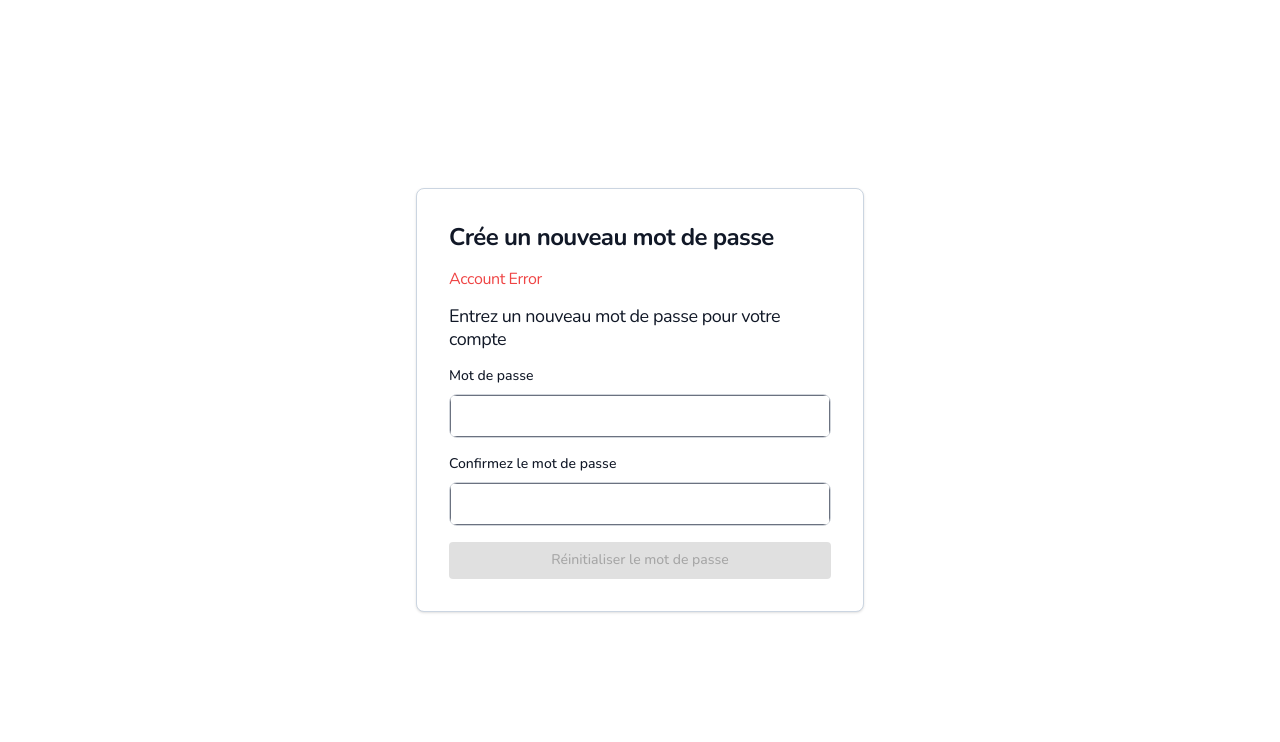
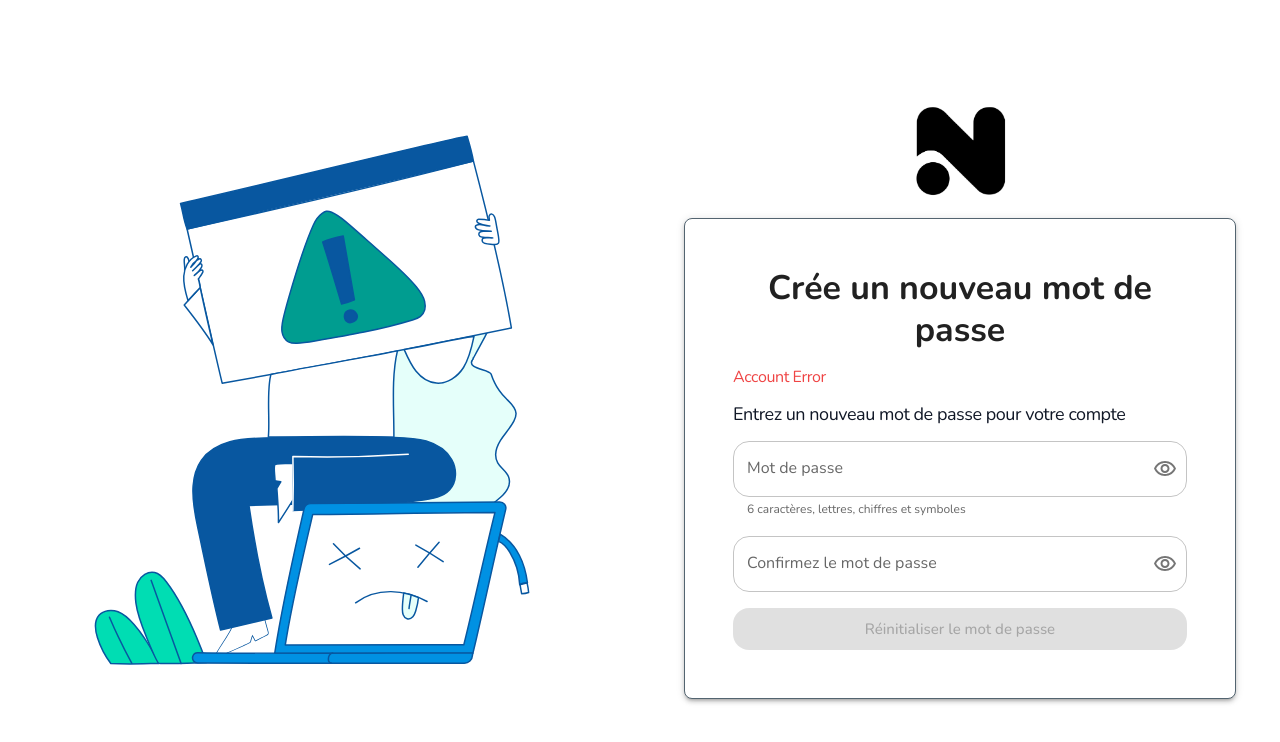
Before and after one commit to noted-eip/web, a React (Create React App) app: page /reset_password_password in a window 1280 px wide. Shown: the top 742 px of the page. Built offline with nearby package versions, Linux system fonts and the light colour scheme; no server answers.

Commit message:
feat: tep

```diff
--- a/src/components/container/ContainerMd.tsx
+++ b/src/components/container/ContainerMd.tsx
@@ -1,3 +1,4 @@
+import { Container, Paper } from '@mui/material'
 import React, { ReactNode } from 'react'
 
 interface ContainerMdProps {
@@ -5,13 +6,20 @@ interface ContainerMdProps {
 }
 
 const ContainerMd: React.FC<ContainerMdProps> = ({ children }) => {
-  return (<div>
-    <div className='mx-auto flex flex-col items-center justify-center px-6 py-8 lg:py-0'>
-      <div className='w-full rounded-lg border border-slate-300 bg-white p-6 shadow dark:border dark:border-gray-700 dark:bg-gray-800 sm:max-w-md sm:p-8 md:mt-0'>
+  return (
+    <Container component='div' maxWidth='sm'>
+      <Paper elevation={3} sx={{ p: 6, border: '1px solid #536470', borderRadius: '8px', backgroundColor: '#FFFFFF' }}>
         {children}
-      </div>
-    </div>
-  </div>)
+      </Paper>
+    </Container>
+  )
+  // return (<div>
+  //   <div className='mx-auto flex flex-col items-center justify-center px-6 py-8 lg:py-0'>
+  //     <div className='w-full rounded-lg border border-slate-300 bg-white p-6 shadow dark:border dark:border-gray-700 dark:bg-gray-800 sm:max-w-md sm:p-8 md:mt-0'>
+  //       {children}
+  //     </div>
+  //   </div>
+  // </div>)
 }
 
 export default ContainerMd
--- a/src/components/view/Authentication.tsx
+++ b/src/components/view/Authentication.tsx
@@ -2,25 +2,44 @@ import { Box, Grid } from '@mui/material'
 import Lottie from 'lottie-react'
 import React, { ReactNode } from 'react'
 
-import animationData from '../../assets/animations/login.json'
+// import notFoundAnim from '../../assets/animations/404.json'
+// import emptyBoxAnim from '../../assets/animations/empty-box.json'
+import errorAnim from '../../assets/animations/error.json'
+import loginAnim from '../../assets/animations/login.json'
+// import processAnim from '../../assets/animations/process.json'
 import notedLogo from '../../assets/logo/noted_logo.png'
 import ContainerMd from '../../components/container/ContainerMd'
 
 interface AuthenticationProps {
+  animName: string;
   children: ReactNode;
 }
 
-const Authentication: React.FC<AuthenticationProps> = ({ children }) => {
+// interface AnimArr {
+//   name: string
+//   anim: string
+// }
+
+// const animArray: AnimArr = [
+//   {name: 'notFound', anim: notFoundAnim},
+//   {name: 'process', anim: processAnim},
+//   {name: 'emptyBox', anim: emptyBoxAnim},
+//   {name: 'login', anim: loginAnim},
+//   {name: 'error', anim: errorAnim},
+// ]
+
+const Authentication: React.FC<AuthenticationProps> = ({ animName, children  }) => {
   return (
     <Grid container component='main' sx={{ height: '100vh' }}>
       {/* Image à droite */}
       <Grid item xs={false} sm={4} md={5} lg={6}>
         <Lottie
-          animationData={animationData}
+          animationData={animName === 'login' ? loginAnim : errorAnim}
           loop
           autoplay
           className='h-full w-full object-cover'
         />
+
       </Grid>
       {/* Logo et formulaire */}
       <Grid item xs={12} sm={8} md={7} lg={6}>
--- a/src/i18n/lang/en.ts
+++ b/src/i18n/lang/en.ts
@@ -46,6 +46,7 @@ const enTranslation: LocaleTypedMessages = {
   'RESETPWD.Pwd.title': 'Create a new password',
   'RESETPWD.Pwd.desc': 'Enter a new password for your account',
   'RESETPWD.Pwd.form': 'Confirm Password',
+  'RESETPWD.Pwd.form2': 'Not the same password',
 
   /*    LANDING    */
   /* Description */
--- a/src/i18n/lang/fr.ts
+++ b/src/i18n/lang/fr.ts
@@ -23,6 +23,7 @@ const frTranslation: LocaleTypedMessages = {
   'SIGNIN.signinGoogle': 'Connectez-vous avec Google',
   'SIGNIN.resetPwd': 'Réinitialiser le mot de passe',
 
+
   /*  Signup  */
   'SIGNUP.title': 'Créer un compte',
   'SIGNUP.signupGoogle': 'S\'inscrire avec Google',
@@ -46,6 +47,7 @@ const frTranslation: LocaleTypedMessages = {
   'RESETPWD.Pwd.title': 'Crée un nouveau mot de passe',
   'RESETPWD.Pwd.desc': 'Entrez un nouveau mot de passe pour votre compte',
   'RESETPWD.Pwd.form': 'Confirmez le mot de passe',
+  'RESETPWD.Pwd.form2': 'Mot de passe différent',
 
   /*    LANDING    */
   /* Description */
--- a/src/i18n/lang/keys.ts
+++ b/src/i18n/lang/keys.ts
@@ -67,6 +67,7 @@ export enum TranslationKeys {
   'RESETPWD.Pwd.title',
   'RESETPWD.Pwd.desc',
   'RESETPWD.Pwd.form',
+  'RESETPWD.Pwd.form2',
 
   /*    LANDING    */
   /* Description */
--- a/src/views/reset-password/ResetPasswordPassword.tsx
+++ b/src/views/reset-password/ResetPasswordPassword.tsx
@@ -1,27 +1,30 @@
+import { VisibilityOffOutlined, VisibilityOutlined } from '@mui/icons-material'
+import { FormControl, FormHelperText,IconButton, InputAdornment, InputLabel, OutlinedInput } from '@mui/material'
 import Button from '@mui/material/Button'
 import Stack from '@mui/material/Stack'
+import Typography from '@mui/material/Typography'
 import React from 'react'
 import { toast } from 'react-hot-toast'
 import { useNavigate } from 'react-router-dom'
 
-import ContainerMd from '../../components/container/ContainerMd'
-import OldInput from '../../components/form/OldInput'
 import Notification from '../../components/notification/Notification'
+import Authentication from '../../components/view/Authentication'
 import { useResetPasswordContext } from '../../hooks/api/accounts'
 import { useUpdateAccountPassword } from '../../hooks/api/password'
 import { FormatMessage, useOurIntl } from '../../i18n/TextComponent'
 import { validatePassword } from '../../lib/validators'
-
 
 const ResetPasswordPassword: React.FC = () => {
   const { formatMessage } = useOurIntl()
   const navigate = useNavigate()
   const resetPasswordContext = useResetPasswordContext()
   const [password, setPassword] = React.useState('')
+  const [passwordValid, setPasswordValid] = React.useState(false)
+  const [showPassword, setShowPassword] = React.useState(false)
+  const [confirmPassword, setConfirmPassword] = React.useState('')
   const [isResetPasswordValid, ] = React.useState(resetPasswordContext.account?.account_id !== null
     || resetPasswordContext.account?.auth_token !== null || resetPasswordContext.account?.reset_token !== null)
-  const [confirmPassword, setConfirmPassword] = React.useState('')
-  const [passwordValid, setPasswordValid] = React.useState(false)
+  const [showConfirmPassword, setShowConfirmPassword] = React.useState(false)
   const updateAccountMutation = useUpdateAccountPassword({
     onSuccess: () => {
       resetPasswordContext.changeResetPassword(null)
@@ -35,19 +38,30 @@ const ResetPasswordPassword: React.FC = () => {
     return password === confirmPassword && passwordValid
   }
 
+  const handleClickShowPassword = () => setShowPassword((show) => !show)
+
+  const handleMouseDownPassword = (event: React.MouseEvent<HTMLButtonElement>) => {
+    event.preventDefault()
+  }
+
+  const handleClickShowConfirmPassword = () => setShowConfirmPassword((show) => !show)
+
+  const handleMouseDownConfirmPassword = (event: React.MouseEvent<HTMLButtonElement>) => {
+    event.preventDefault()
+  }
+
   return (
-    <div className='flex h-screen w-screen items-center justify-center'>
+    <Authentication animName='error'>
       <form
         onSubmit={(e) => {
           e.preventDefault()
           updateAccountMutation.mutate({account_id: resetPasswordContext.account?.account_id as string, body: {password, token: resetPasswordContext.account?.reset_token as string}, header: resetPasswordContext.account?.auth_token as string})
         }}
       >
-        <ContainerMd>
         <Stack direction='column' spacing={2}>
-            <h2 className='text-xl font-bold leading-tight tracking-tight text-gray-900 dark:text-white md:text-2xl'>
+          <Typography variant='h4' align='center' fontWeight='bold'>
             <FormatMessage id='RESETPWD.Pwd.title' />
-            </h2>
+          </Typography>
           {!isResetPasswordValid &&
             <div className='leading-tight tracking-tight dark:text-white'>
               <span className='text-red-500'>Account Error</span>
@@ -56,27 +70,76 @@ const ResetPasswordPassword: React.FC = () => {
             className='text-lg leading-tight tracking-tight text-gray-900'>
             <FormatMessage id='RESETPWD.Pwd.desc' />
           </p>
-            <OldInput
-              label={formatMessage({ id: 'AUTH.pwd' })}
-              tooltip='6 characters, letters numbers and symbols'
+          <FormControl
+            variant='outlined'
+            error={!passwordValid && password.length != 0}
+          >
+            <InputLabel htmlFor='outlined-adornment-password'>
+              <FormatMessage id='AUTH.pwd' />
+            </InputLabel>
+            <OutlinedInput
+              sx={{ borderRadius: '16px' }}
+              id='outlined-adornment-password'
+              type={showPassword ? 'text' : 'password'}
               value={password}
+              endAdornment={
+                <InputAdornment position='end'>
+                  <IconButton
+                    onClick={handleClickShowPassword}
+                    onMouseDown={handleMouseDownPassword}
+                    edge='end'
+                  >
+                    {showPassword ? <VisibilityOffOutlined /> : <VisibilityOutlined />}
+                  </IconButton>
+                </InputAdornment>
+              }
               onChange={(e) => {
                 const val = e.target.value as string
                 setPassword(val)
                 setPasswordValid(validatePassword(val) === undefined)
               }}
-              isInvalidBlur={!passwordValid}
+              onBlur={() => {
+                setPasswordValid(validatePassword(password) === undefined)
+              }}
             />
-            <OldInput
-              label={formatMessage({ id: 'RESETPWD.Pwd.form' })}
+            <FormHelperText id='outlined-weight-helper-text'><FormatMessage id='AUTH.error.pwd' /></FormHelperText>
+          </FormControl>
+          <FormControl
+            variant='outlined'
+            error={password !== confirmPassword && confirmPassword.length !== 0}
+          >
+            <InputLabel htmlFor='outlined-adornment-password'>
+              <FormatMessage id='RESETPWD.Pwd.form' />
+            </InputLabel>
+            <OutlinedInput
+              sx={{ borderRadius: '16px' }}
+              id='outlined-adornment-password'
+              type={showConfirmPassword ? 'text' : 'password'}
               value={confirmPassword}
+              endAdornment={
+                <InputAdornment position='end'>
+                  <IconButton
+                    onClick={handleClickShowConfirmPassword}
+                    onMouseDown={handleMouseDownConfirmPassword}
+                    edge='end'
+                  >
+                    {showPassword ? <VisibilityOffOutlined /> : <VisibilityOutlined />}
+                  </IconButton>
+                </InputAdornment>
+              }
               onChange={(e) => {
-                setConfirmPassword(e.target.value)
+                setConfirmPassword(e.target.value as string)
               }}
-              isInvalid={password !== confirmPassword && confirmPassword.length !== 0}
-              errorMessage={'Not the same password'}
+              // onBlur={() => {
+              //   setPasswordValid(validatePassword(password) === undefined)
+              // }}
             />
+            {password !== confirmPassword && confirmPassword.length !== 0 && <FormHelperText id='outlined-weight-helper-text'><FormatMessage id='RESETPWD.Pwd.form2' /></FormHelperText>}
+          </FormControl>
           <Button
+            type='submit'
+            sx={{ borderRadius: '16px' }}
+            size='large'
             variant='contained'
             className='w-full'
             disabled={!formIsValid() || updateAccountMutation.isLoading || !isResetPasswordValid}
@@ -84,10 +147,9 @@ const ResetPasswordPassword: React.FC = () => {
             <FormatMessage id='SIGNIN.resetPwd' />
           </Button>
         </Stack>
-        </ContainerMd>
       </form>
       <Notification />
-    </div>
+    </Authentication>
   )
 }
 
--- a/src/views/signup/SignupView.tsx
+++ b/src/views/signup/SignupView.tsx
@@ -1,5 +1,5 @@
 import { VisibilityOffOutlined, VisibilityOutlined } from '@mui/icons-material'
-import { FormControl, FormHelperText, IconButton,InputAdornment, InputLabel, OutlinedInput, TextField } from '@mui/material'
+import { FormControl, FormHelperText, IconButton,InputAdornment, InputLabel, OutlinedInput, TextField, Typography } from '@mui/material'
 import Button from '@mui/material/Button'
 import Stack from '@mui/material/Stack'
 import { useGoogleLogin } from '@react-oauth/google'
@@ -28,11 +28,11 @@ const SignupView: React.FC = () => {
   const auth = useNoAuthContext()
   const [name, setName] = React.useState('')
   const [nameValid, setNameValid] = React.useState(false)
-  const [password, setPassword] = React.useState('')
-  const [showPassword, setShowPassword] = React.useState(false)
-  const [passwordValid, setPasswordValid] = React.useState(false)
   const [email, setEmail] = React.useState('')
   const [emailValid, setEmailValid] = React.useState(false)
+  const [password, setPassword] = React.useState('')
+  const [passwordValid, setPasswordValid] = React.useState(false)
+  const [showPassword, setShowPassword] = React.useState(false)
   const developmentContext = useDevelopmentContext()
   const authenticateMutation = useAuthenticate({
     onSuccess: (data: V1AuthenticateResponse) => {
@@ -97,7 +97,7 @@ const SignupView: React.FC = () => {
   }
 
   return (
-    <Authentication>
+    <Authentication animName='login'>
       <form
         onSubmit={(e) => {
           e.preventDefault()
@@ -105,42 +105,9 @@ const SignupView: React.FC = () => {
         }}
       >
         <Stack direction='column' spacing={2}>
-          <h2 className='mb-4 text-xl font-bold leading-tight tracking-tight text-gray-900 dark:text-white md:text-2xl'>
+          <Typography variant='h4' align='center' fontWeight='bold'>
             <FormatMessage id='SIGNUP.title' />
-          </h2>
-          {/* <OldInput
-            label={formatMessage({ id: 'GENERIC.name' })}
-            value={name}
-            onChange={(e) => {
-              const val = e.target.value as string
-              setName(val)
-              setNameValid(validateName(val) === undefined)
-            }}
-            isInvalidBlur={!nameValid}
-            errorMessage={formatMessage({ id: 'AUTH.error.name' })}
-          />
-          <OldInput
-            label={formatMessage({ id: 'AUTH.email' })}
-            value={email}
-            onChange={(e) => {
-              const val = e.target.value as string
-              setEmail(val)
-              setEmailValid(validateEmail(val) === undefined)
-            }}
-            isInvalidBlur={!emailValid}
-            errorMessage={formatMessage({ id: 'AUTH.error.email' })}
-          />
-          <OldInput
-            label={formatMessage({ id: 'AUTH.pwd' })}
-            tooltip={formatMessage({ id: 'AUTH.error.pwd' })}
-            value={password}
-            onChange={(e) => {
-              const val = e.target.value as string
-              setPassword(val)
-              setPasswordValid(validatePassword(val) === undefined)
-            }}
-            isInvalidBlur={!passwordValid}
-          /> */}
+          </Typography>
           <TextField
             id='outlined-name-input'
             label={formatMessage({ id: 'GENERIC.name' })}
@@ -149,15 +116,13 @@ const SignupView: React.FC = () => {
             onChange={(e) => {
               const val = e.target.value as string
               setName(val)
-              console.log('val', val)
-              console.log('nameValid: ', nameValid, validateName(val))
               setNameValid(validateName(val) === undefined)
             }}
             onBlur={() => {
               setNameValid(validateName(name) === undefined)
             }}
-            error={!nameValid}
-            helperText={!nameValid && 'name must be 4'}
+            error={!nameValid && name.length != 0}
+            helperText={(!nameValid && name.length != 0) && 'name must be 4'}
           />
           <TextField
             id='outlined-email-input'
@@ -167,17 +132,17 @@ const SignupView: React.FC = () => {
             onChange={(e) => {
               const val = e.target.value as string
               setEmail(val)
-              setEmailValid(validateEmail(val) !== undefined)}
+              setEmailValid(validateEmail(val) === undefined)}
             }
             onBlur={() => {
-              setEmailValid(validateEmail(email) !== undefined)
+              setEmailValid(validateEmail(email) === undefined)
             }}
-            error={emailValid && email.length != 0  }
-            helperText={(emailValid && email.length != 0) && formatMessage({ id: 'AUTH.error.email' })}
+            error={!emailValid && email.length != 0}
+            helperText={(!emailValid && email.length != 0) && formatMessage({ id: 'AUTH.error.email' })}
           />
           <FormControl
             variant='outlined'
-            error={passwordValid}
+            error={!passwordValid && password.length != 0}
           >
             <InputLabel htmlFor='outlined-adornment-password'>
               <FormatMessage id='AUTH.pwd' />
@@ -201,10 +166,10 @@ const SignupView: React.FC = () => {
               onChange={(e) => {
                 const val = e.target.value as string
                 setPassword(val)
-                setPasswordValid(validatePassword(val) !== undefined)
+                setPasswordValid(validatePassword(val) === undefined)
               }}
               onBlur={() => {
-                setEmailValid(validateEmail(password) !== undefined)
+                setPasswordValid(validatePassword(password) === undefined)
               }}
             />
             <FormHelperText id='outlined-weight-helper-text'><FormatMessage id='AUTH.error.pwd' /></FormHelperText>
@@ -223,17 +188,17 @@ const SignupView: React.FC = () => {
           </div>
           <Button
             type='submit'
+            sx={{ borderRadius: '16px' }}
+            size='large'
             variant='contained'
             className='w-full'
-            disabled={
-              formIsValid() ||
-                authenticateMutation.isLoading ||
-                createAccountMutation.isLoading
-            }
+            disabled={!formIsValid() || authenticateMutation.isLoading || createAccountMutation.isLoading}
           >
             <FormatMessage id='AUTH.register' />
           </Button>
           <Button
+            sx={{ borderRadius: '16px' }}
+            size='large'
             variant='outlined'
             className='w-full'
             onClick={() => googleLogin()}
```
Also changed, not shown: src/views/profile/ProfileView.tsx (+7 -9 lines), src/views/reset-password/ResetPasswordEmail.tsx (+22 -18 lines), src/views/reset-password/ResetPasswordToken.tsx (+17 -18 lines), src/views/signin/SigninView.tsx (+4 -4 lines). Lines whose indentation alone changed are shown as unchanged.
